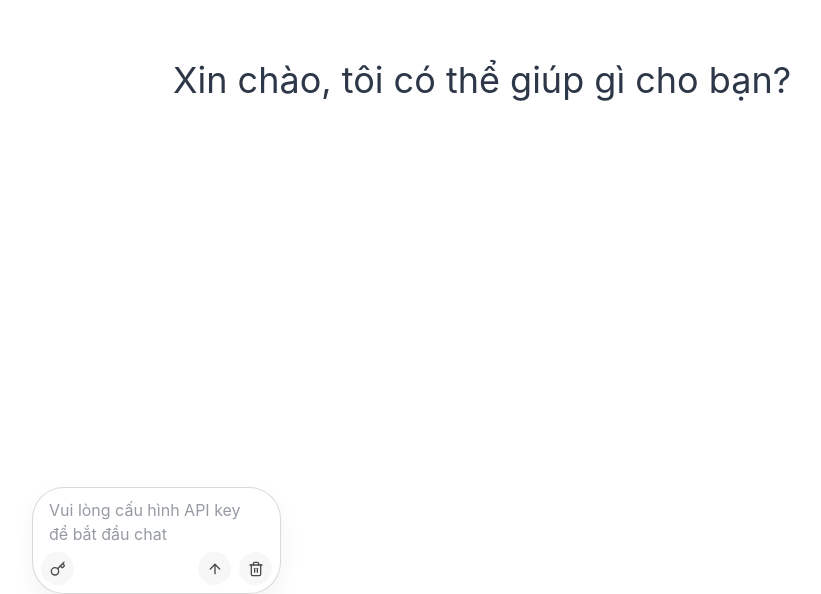
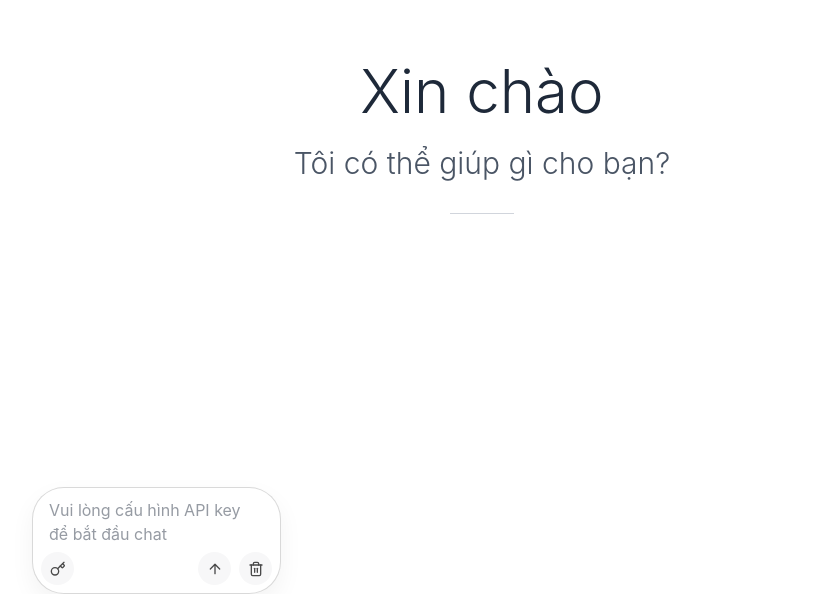
Before and after one commit to ndson03/ndson, a Next.js app: page / in a window 1280 px wide. Shown: the part 206-800 px from the top of the page, without its empty margins (158-979 px from the left). Built offline with nearby package versions, Linux system fonts and the light colour scheme.

Commit message:
feat: update welcome message

```diff
--- a/src/app/globals.css
+++ b/src/app/globals.css
@@ -65,7 +65,7 @@ body {
 
 /* === Main Layout === */
 .main-content {
-  padding: 30px 0 300px;
+  padding: 30px 0 120px;
   transition: all var(--transition-speed) ease;
   overflow-y: auto;
   position: relative;
--- a/src/components/ChatPage.tsx
+++ b/src/components/ChatPage.tsx
@@ -15,6 +15,7 @@ import { ErrorBoundary } from "./ErrorBoundary";
 import { DeletePopup } from "./DeletePopup";
 import { ChatMessage } from "./ChatMessage";
 import { ChatInput } from "./ChatInput";
+import WelcomeMessage from "./WelcomeMessage";
 
 export default function ChatPageWrapper() {
   return (
@@ -183,11 +184,7 @@ function ChatPage() {
 
   return (
     <div className="main-content">
-      {welcome && (
-        <div className="flex justify-center mt-59">
-          <p className="text-4xl">Xin chào, tôi có thể giúp gì cho bạn?</p>
-        </div>
-      )}
+      {welcome && <WelcomeMessage />}
       <ApiKeyForm
         onApiKeySet={setApiKey}
         isOpen={showApiKeyModal}
--- /dev/null
+++ b/src/components/WelcomeMessage.tsx
@@ -0,0 +1,15 @@
+export default function WelcomeMessage() {
+  return (
+    <div className="flex items-center justify-center h-full max-h-full">
+      <div className="text-center max-w-2xl mx-auto">
+        <h1 className="text-5xl md:text-6xl font-light text-gray-800">
+          Xin chào
+        </h1>
+        <p className="text-xl md:text-3xl text-gray-600 mt-6 font-light">
+          Tôi có thể giúp gì cho bạn?
+        </p>
+        <div className="w-16 h-px bg-gray-300 mx-auto mt-8"></div>
+      </div>
+    </div>
+  );
+}
```
